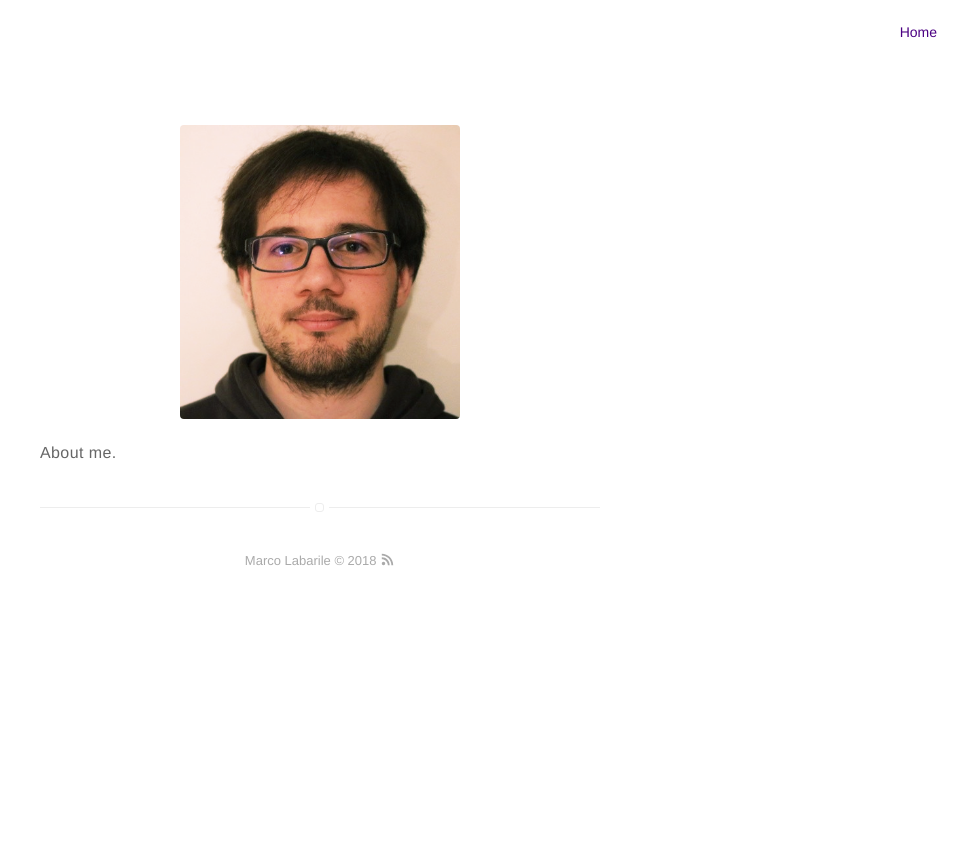
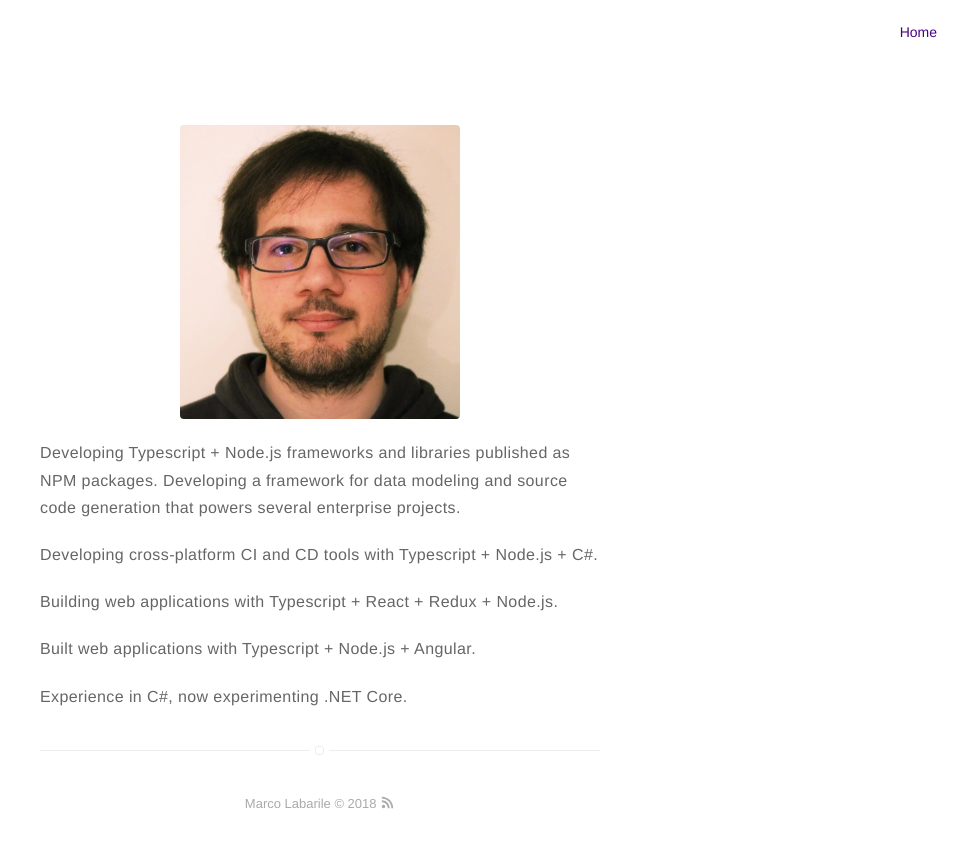
Before and after one commit to labarilem/labarilem.github.io, a Jekyll site: the page built from about.md, in a window 1280 px wide. Shown: the top 848 px of the page, without its empty margins (320-1280 px from the left). Built offline with Jekyll 4.4.1, drawn with Linux system fonts in a browser that asks for light colours.

Commit message:
added about page

```diff
--- a/_config.yml
+++ b/_config.yml
@@ -73,7 +73,7 @@ width: normal
 #projects: true
 
 # if you don't need "about" or "blog", comment them out below
-# about: true
+about: true
 #blog: true
 
 # do you want to show the "read time" of the posts?
--- a/about.md
+++ b/about.md
@@ -4,4 +4,12 @@ layout: page
 ---
 ![Profile Image]({{ site.url }}/{{ site.picture }})
 
-About me.
+Developing Typescript + Node.js frameworks and libraries published as NPM packages. Developing a framework for data modeling and source code generation that powers several enterprise projects.
+
+Developing cross-platform CI and CD tools with Typescript + Node.js + C#.
+
+Building web applications with Typescript + React + Redux + Node.js.
+
+Built web applications with Typescript + Node.js + Angular.
+
+Experience in C#, now experimenting .NET Core.
```
